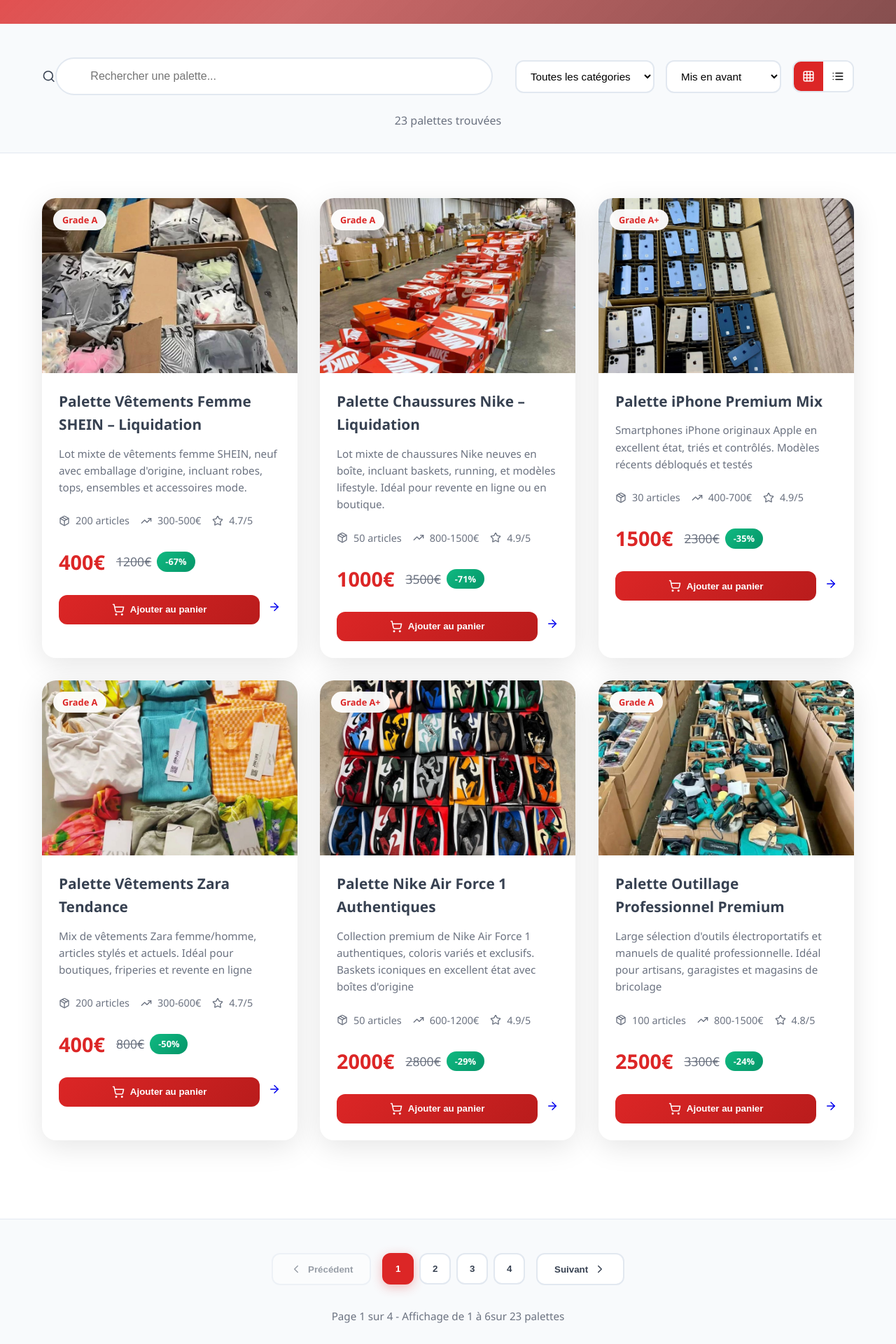
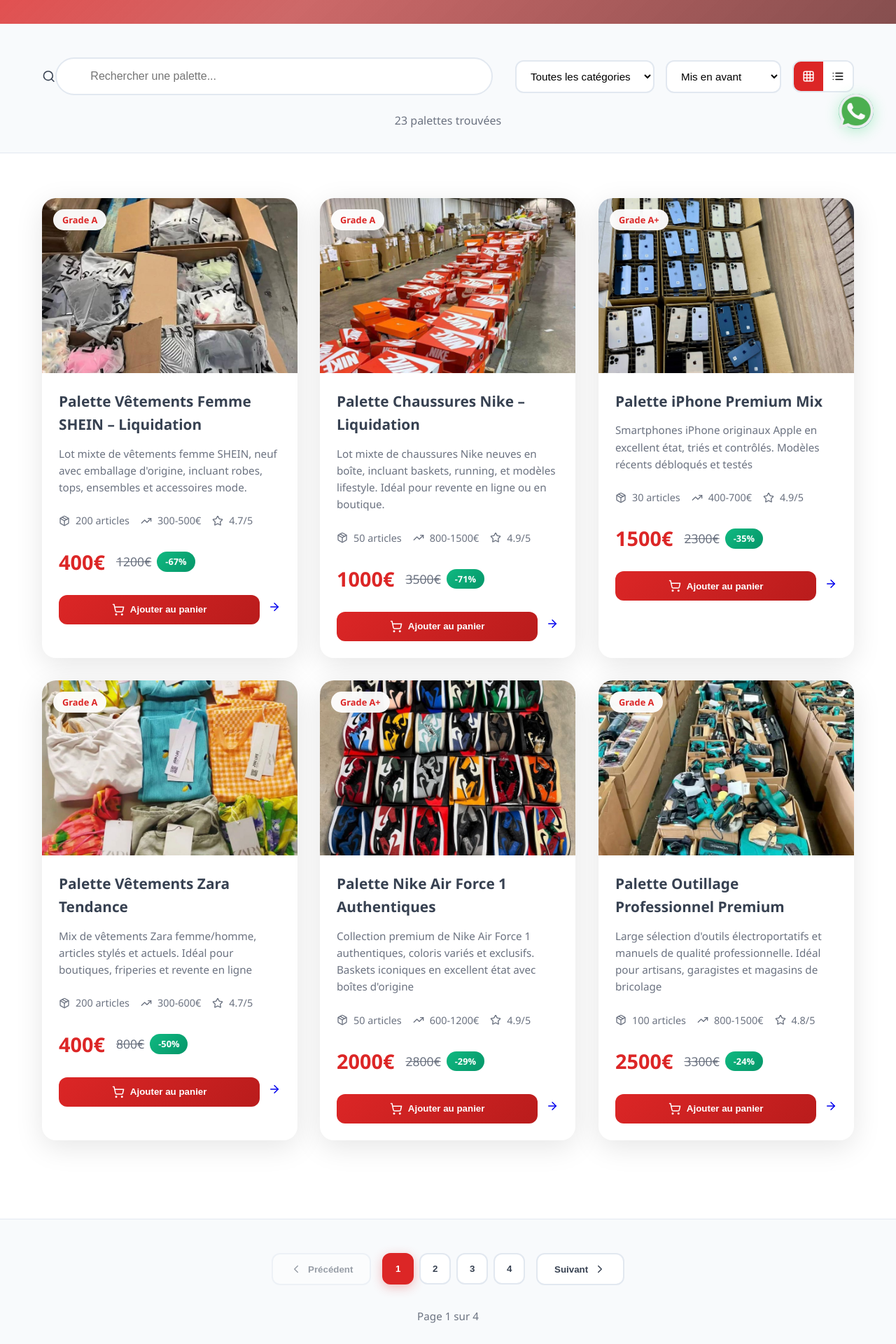
Before and after one commit to Merf004/PLF, a React (Create React App) app in the folder plf-palette-liquidation/: page /palettes in a window 1280 px wide. Shown: the part 520-2440 px from the top of the page at 70% size. Built offline with nearby package versions, Linux system fonts and the light colour scheme.

Commit message:
Ajout du bouton whatsapp

```diff
--- a/plf-palette-liquidation/src/components/commom/Layout.js
+++ b/plf-palette-liquidation/src/components/commom/Layout.js
@@ -185,6 +185,22 @@
 
       <Footer />
 
+      {/* Bouton WhatsApp */}
+<a
+  href="https://wa.me/message/FOGAF3A4N5F3N1"
+  target="_blank"
+  rel="noopener noreferrer"
+  className="whatsapp-btn"
+  aria-label="Contacter via WhatsApp"
+>
+  <img
+  src="/images/whatsapp.png"
+  alt="WhatsApp"
+  width="50"
+  height="50"
+/>
+</a>
+
       {/* Bouton retour en haut */}
       {showScrollTop && (
         <button
@@ -260,6 +276,42 @@
         .scroll-top-btn:active {
           transform: translateY(-3px) scale(1.05);
         }
+
+        .whatsapp-btn {
+  position: fixed;
+  bottom: 6rem; /* 60px au-dessus du bouton scroll */
+  right: 2rem;
+  z-index: 1000;
+  background: linear-gradient(135deg, #25D366, #128C7E);
+  color: white;
+  border: none;
+  width: 50px;
+  height: 50px;
+  border-radius: 50%;
+  cursor: pointer;
+  box-shadow: 0 4px 20px rgba(37, 211, 102, 0.3);
+  transition: all 0.3s cubic-bezier(0.4, 0, 0.2, 1);
+  display: flex;
+  align-items: center;
+  justify-content: center;
+  text-decoration: none;
+  animation: slideInUp 0.3s ease;
+}
+
+.whatsapp-btn:hover {
+  transform: translateY(-5px) scale(1.1);
+  box-shadow: 0 8px 30px rgba(37, 211, 102, 0.5);
+  background: linear-gradient(135deg, #128C7E, #0D7377);
+}
+
+.whatsapp-btn:active {
+  transform: translateY(-3px) scale(1.05);
+}
+
+.whatsapp-btn:focus {
+  outline: 2px solid white;
+  outline-offset: 2px;
+}
 
         .bg-particles {
           position: fixed;
@@ -371,6 +423,24 @@
           }
         }
 
+        @media (max-width: 768px) {
+  .whatsapp-btn {
+    bottom: 4.5rem;
+    right: 1rem;
+    width: 45px;
+    height: 45px;
+  }
+}
+
+@media (max-width: 480px) {
+  .whatsapp-btn {
+    bottom: 4rem;
+    right: 1rem;
+    width: 40px;
+    height: 40px;
+  }
+}
+
         /* Gestion des animations réduites pour l'accessibilité */
         @media (prefers-reduced-motion: reduce) {
           .particle,
@@ -382,6 +452,17 @@
           .scroll-top-btn:hover {
             transform: none;
           }
+
+          .whatsapp-btn,
+.particle,
+.scroll-top-btn,
+.content-wrapper {
+  animation: none;
+}
+
+.whatsapp-btn:hover {
+  transform: none;
+}
         }
 
         /* Focus pour l'accessibilité */
--- a/plf-palette-liquidation/src/pages/PaletteCatalog.js
+++ b/plf-palette-liquidation/src/pages/PaletteCatalog.js
@@ -351,9 +351,7 @@
 
             <div className="pagination-info">
               <p>
-                Page {currentPage} sur {totalPages} -
-                Affichage de {indexOfFirstPalette + 1} à {Math.min(indexOfLastPalette, filteredPalettes.length)}
-                sur {filteredPalettes.length} palette{filteredPalettes.length > 1 ? 's' : ''}
+                Page {currentPage} sur {totalPages}
               </p>
             </div>
           </div>
```
Also changed, not shown: plf-palette-liquidation/public/images/whatsapp.png (added), 1 other file (tests, documents, lock files or other folders).
